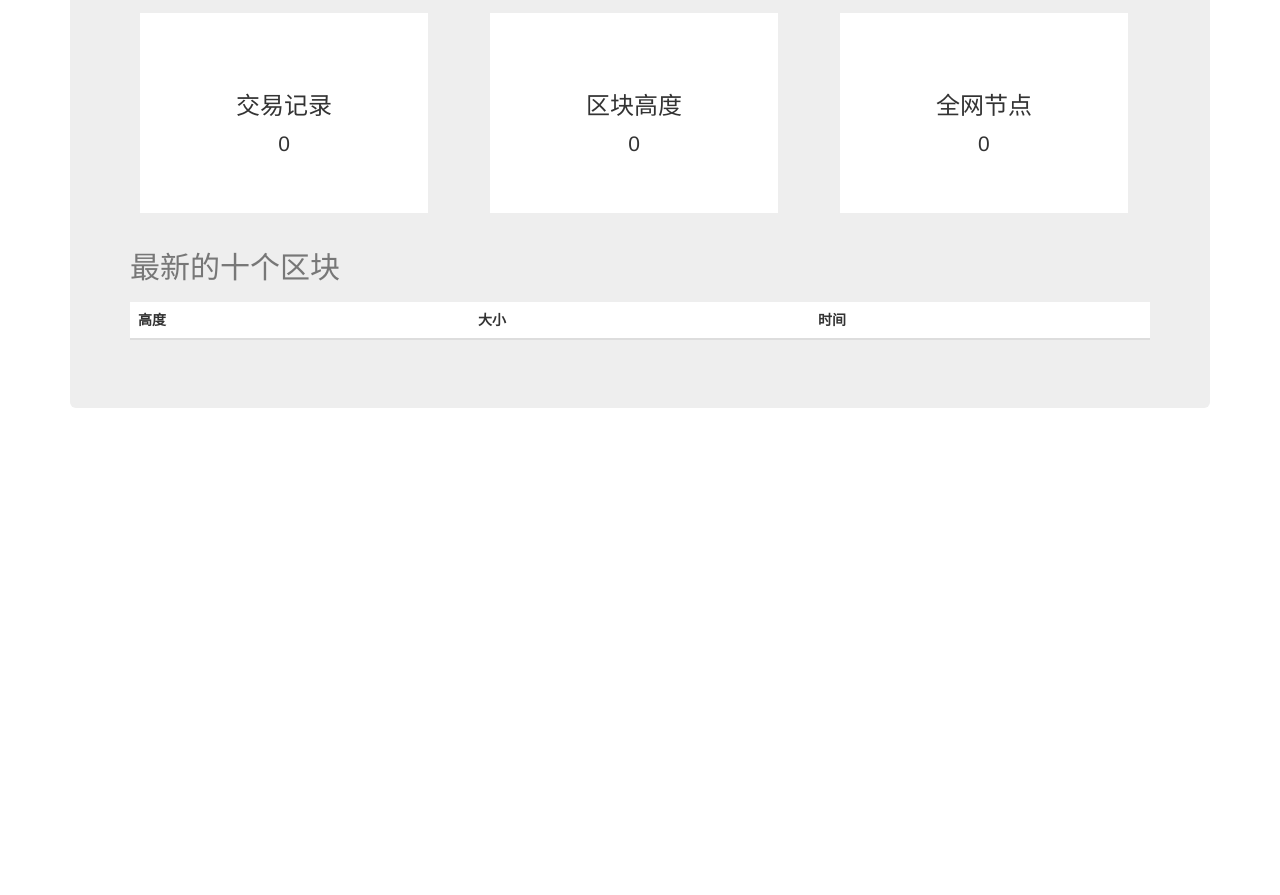
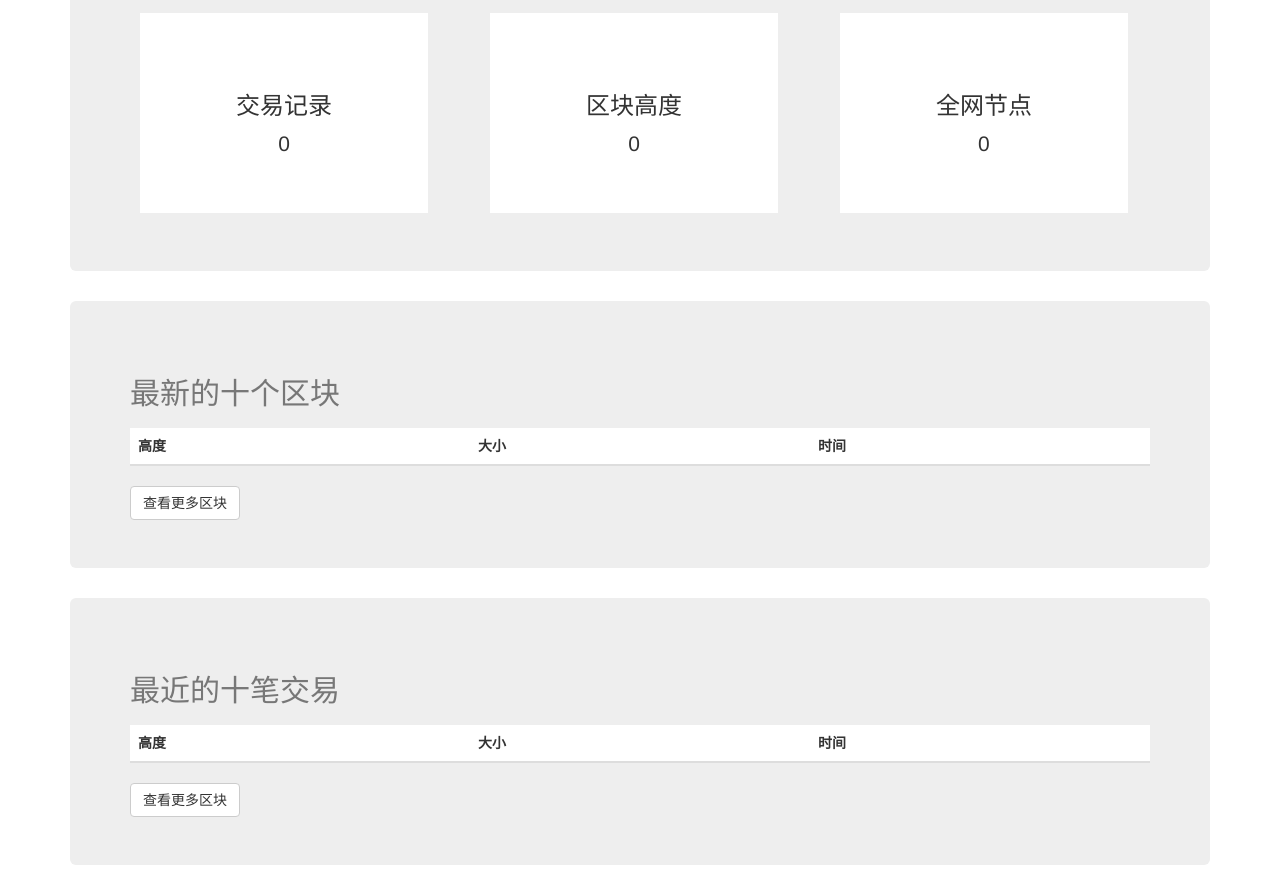
Before and after one commit to vincentOpenSource/NEL, a website built with webpack: page index.html in a window 1280 px wide. Shown: the part 225-1120 px from the top of the page. Before the commit the page ends 800 px from the top, so only its background shows below. Built offline with nearby package versions, Linux system fonts and the light colour scheme.

Commit message:
index加上交易记录

```diff
--- a/index.html
+++ b/index.html
@@ -96,6 +96,8 @@
           </div>
         </div>
         <br>
+      </div>
+      <div class="jumbotron">
         <table class="table table-striped" style="background-color: #ffffff;" id="blocks">
             <caption><h2>最新的十个区块</h2></caption>
             <thead>
@@ -107,7 +109,24 @@
             </thead>
             <tbody></tbody>
         </table>
+        <a class="btn btn-default" href="./page/blocks.html" role="button">查看更多区块</a>
       </div>
+
+      <div class="jumbotron">
+        <table class="table table-striped" style="background-color: #ffffff;" id="txs">
+            <caption><h2>最近的十笔交易</h2></caption>
+            <thead>
+              <tr>
+                <th>高度</th>
+                <th>大小</th>
+                <th>时间</th>
+              </tr>
+            </thead>
+            <tbody></tbody>
+        </table>
+        <a class="btn btn-default" href="./page/blocks.html" role="button">查看更多区块</a>
+      </div>
+
     </div> <!-- /container -->
 
 
```
